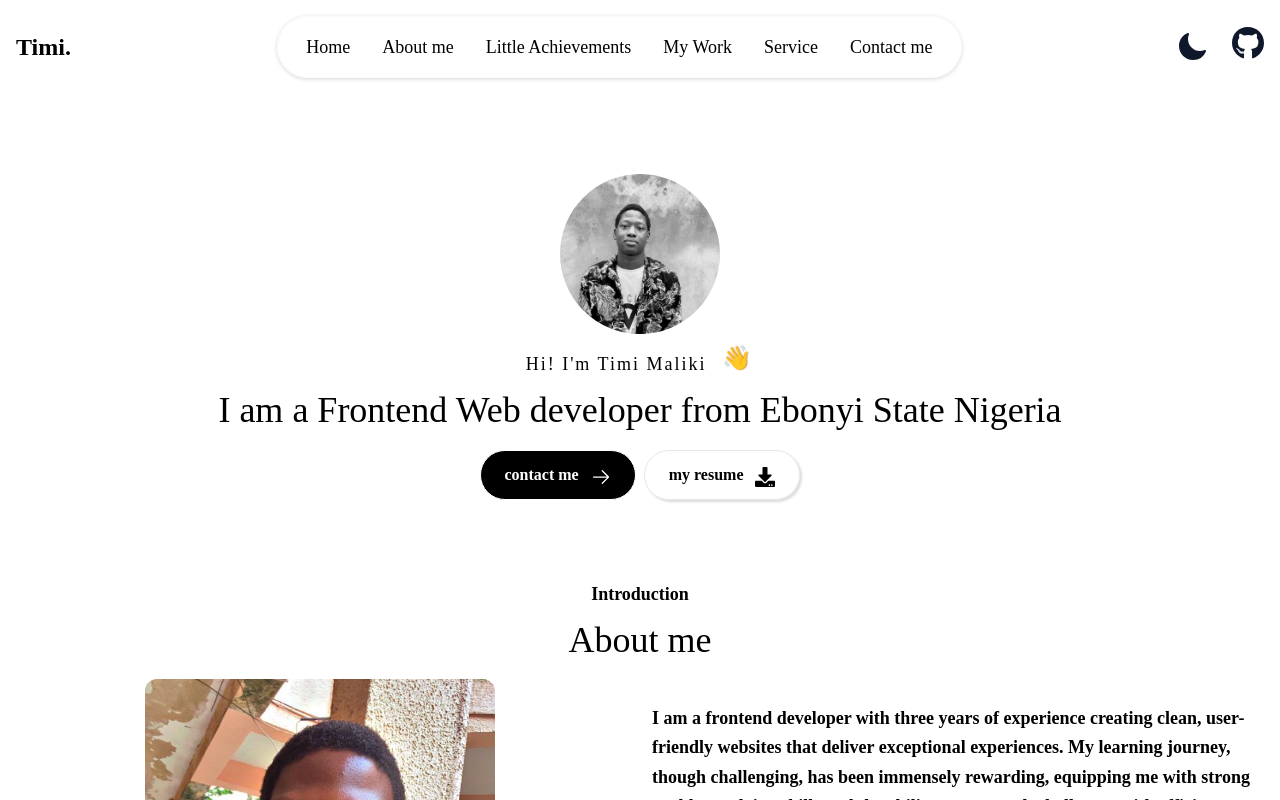
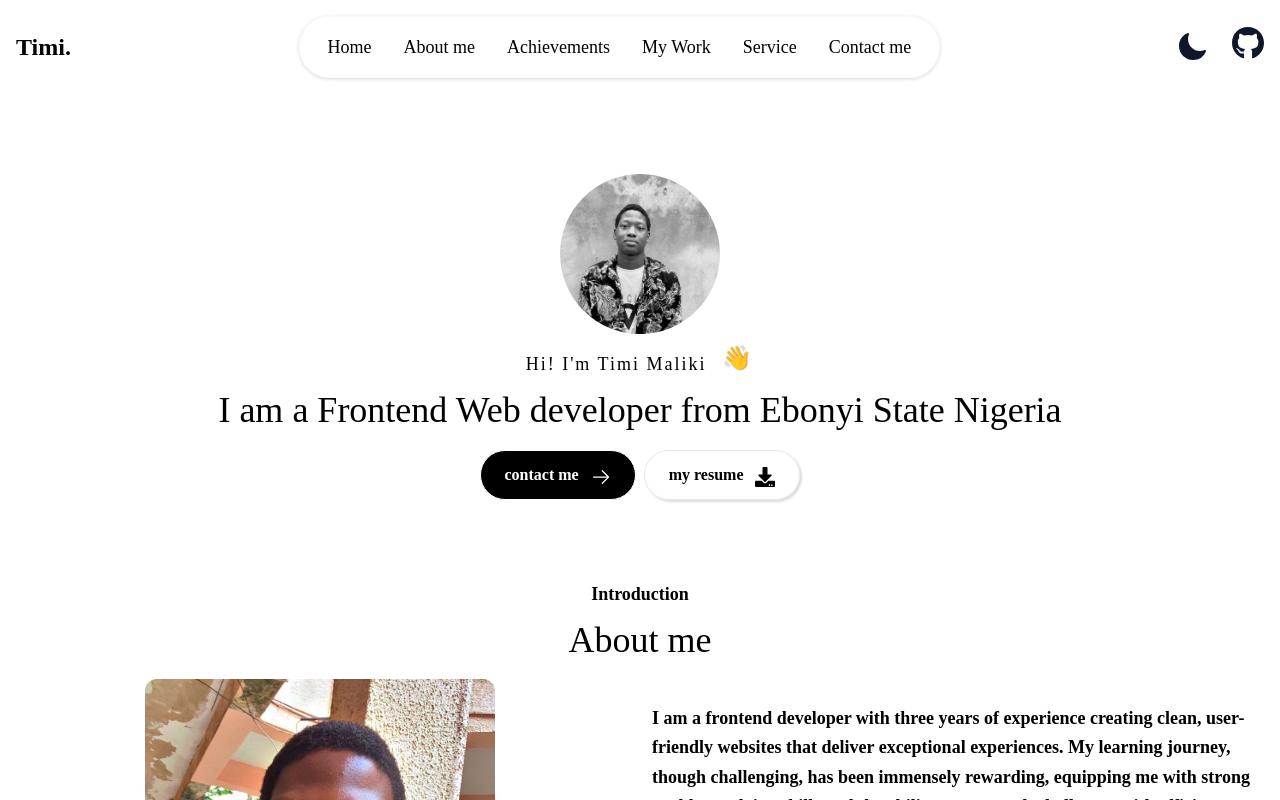
Before and after one commit to TimiMaliki/My-Portfolio-website, a React (Create React App) app: page / in a window 1280 px wide. Shown: the top 800 px of the page. Built offline with nearby package versions, Linux system fonts and the light colour scheme.

Commit message:
new resume

```diff
--- a/src/component/Navbar.jsx
+++ b/src/component/Navbar.jsx
@@ -12,7 +12,7 @@ const Navbar = () => {
   const links = [
     { name: "Home", href: "/" },
     { name: "About me", href: "#about" },
-    { name: "Little Achievements", href: "#achievement" },
+    { name: "Achievements", href: "#achievement" },
     { name: "My Work", href: "#work" },
     { name: "Service", href: "#service" },
     { name: "Contact me", href: "#contact" },
--- a/src/sections/HeroSection.jsx
+++ b/src/sections/HeroSection.jsx
@@ -1,7 +1,7 @@
 import {ArrowRightIcon } from "@heroicons/react/24/solid";
 import Buttons from "../component/buttons";
 import myPic from "../img/timi-pictures/timi1.jpeg";
-import resume from "../resume/Timi Maliki Resume.pdf"
+import resume from "../resume/Timi Maliki - resume.pdf"
 import { FaDownload} from "react-icons/fa";
 
 const Hero = () => {
```
Also changed, not shown: 2 other files (tests, documents, lock files or other folders).
